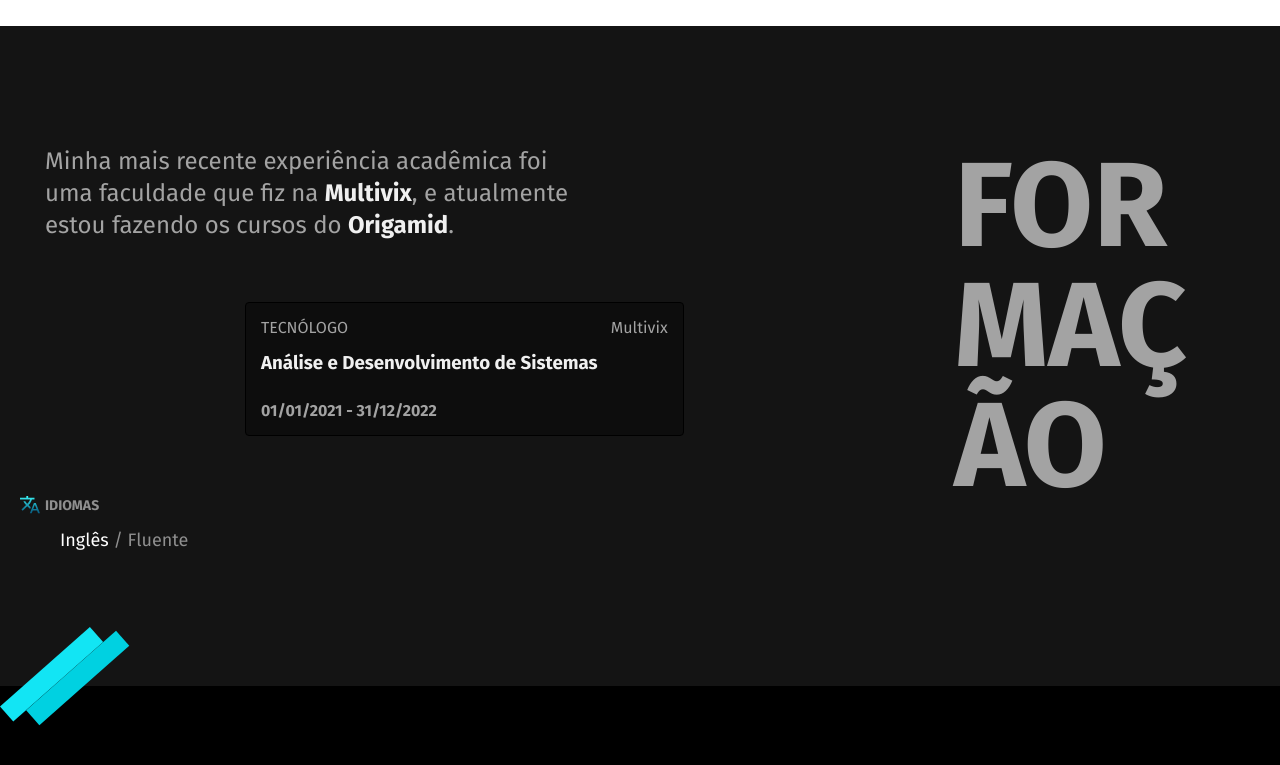
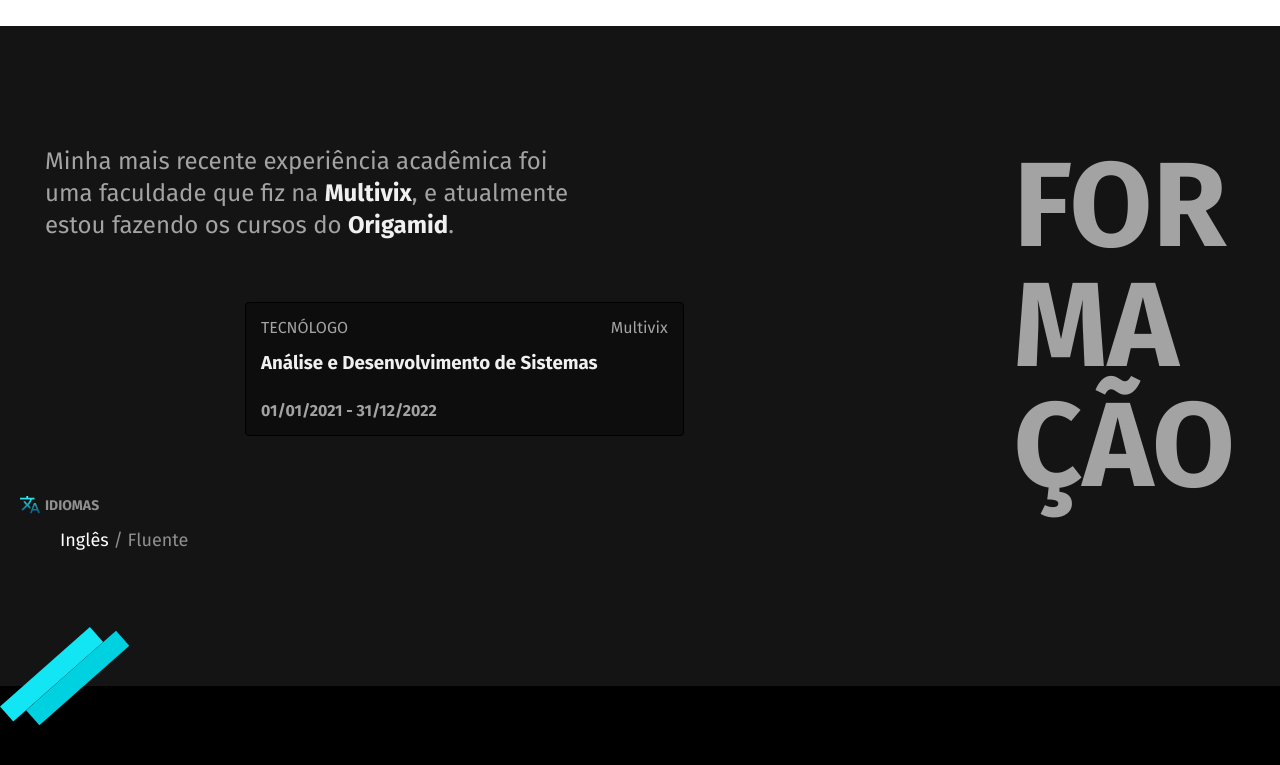
Before and after one commit to ronersonsp/ronersonsp.github.io, a plain HTML site: page index.html in a window 1280 px wide. Shown: the part 859-1624 px from the top of the page. Drawn offline with Linux system fonts and the light colour scheme.

Commit message:
Corrigindo Erros na formatação dos textos

```diff
--- a/css/global.css
+++ b/css/global.css
@@ -29,7 +29,7 @@
   line-height: 1;
   text-transform: uppercase;
   word-break: break-all;
-  max-width: 5ch;
+  max-width: 4ch;
 }
 @media (max-width: 1100px){
   .subtitulo{
--- a/index.html
+++ b/index.html
@@ -56,7 +56,13 @@
 
   <section class="formacao" id="formacao" aria-label="Formação">
     <div class="container formacao-container">
-      <h2 class="subtitulo">Formação</h2>
+      <h2 class="subtitulo">
+        For
+        <br>
+         ma
+         <br>
+         ção
+        </h2>
 
       <div class="formacao-container-texto">
         <p class="formacao-texto">Minha mais recente experiência acadêmica foi uma faculdade que fiz na <strong>Multivix</strong>, e atualmente estou fazendo os cursos do <strong>Origamid</strong>.</p>
```
